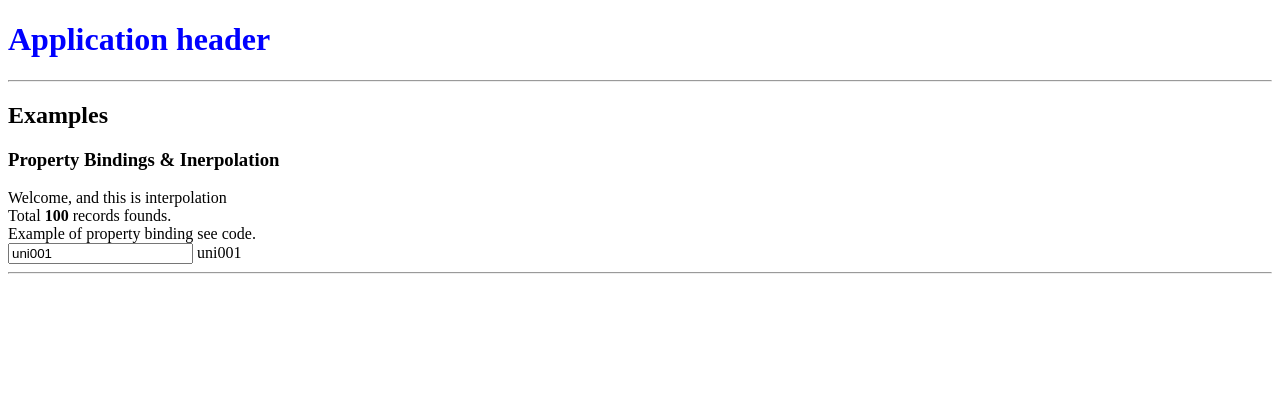
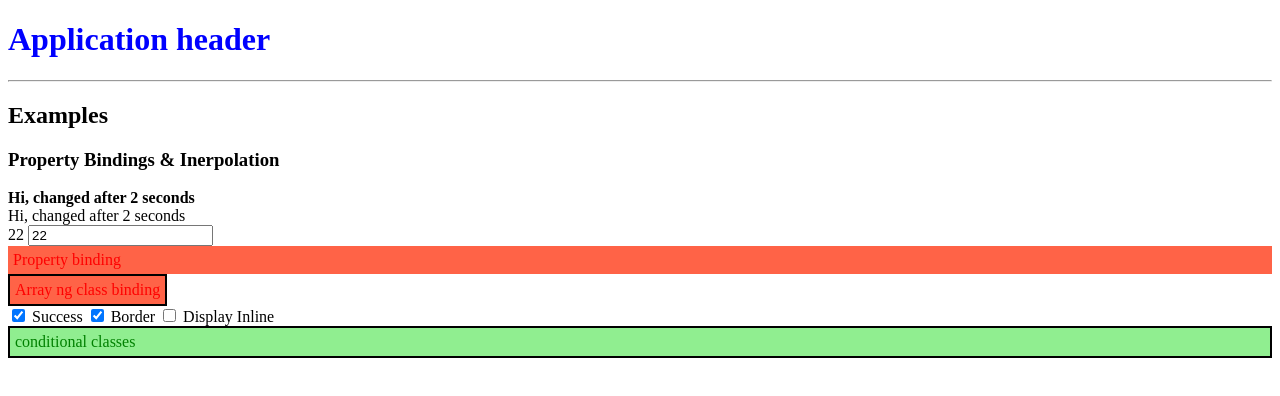
Before and after one commit to indreshpratap/nglearn5, an Angular app: page / in a window 1280 px wide. Shown: the top 396 px of the page. Built offline with nearby package versions, Linux system fonts and the light colour scheme.

Commit message:
property binding and ng class example

```diff
--- a/src/app/examples/property-binding.component.html
+++ b/src/app/examples/property-binding.component.html
@@ -1,9 +1,27 @@
 <h3>Property Bindings & Inerpolation</h3>
 <!-- Interpolation -> {{}} -->
-{{ message }}
-<br> Total
-<b>{{ total }}</b> records founds.
+<b>{{ message }}</b>
 
-<div [id]="uniqueid">Example of property binding see code.</div>
-<input type="text" name="uni" [value]="uniqueid"> {{uniqueid}}
-<hr>
+<div>
+  {{message}}
+</div>
+
+
+{{ current_index }}
+<input [id]="notes_status_cls" type="text" [value]="current_index">
+
+<div id="" class="notes container" [ngClass]="notes_status_cls" [tabindex]="current_index">
+    Property binding
+</div>
+
+<div class="notes" [ngClass]="cls_array">
+    Array ng class binding
+</div>
+<br>
+<input type="checkbox" [(ngModel)]="cls_obj['success']"> Success
+<input type="checkbox" [(ngModel)]="cls_obj['border']"> Border
+<input type="checkbox" [(ngModel)]="cls_obj['display-inline']"> Display Inline
+
+<div class="notes" [ngClass]="cls_obj">
+    conditional classes
+</div>
--- a/src/app/examples/property-binding.component.ts
+++ b/src/app/examples/property-binding.component.ts
@@ -8,14 +8,44 @@ import { Component } from '@angular/core';
     templateUrl: './property-binding.component.html'
 })
 export class AppPropertyBindingComponent {
-    message = "Welcome, and this is interpolation";
-    total = 100;
-    uniqueid = "uni001";
+    message = "Welcome, to NG class";
+    description = "My description";
+    current_index = 0;
+
+    notes_status_cls = 'success';
+
+    cls_array=['success','display-inline'];
+
+    cls_obj={};
 
     constructor() {
-        // Changing the property and check the id of div and value of input will be changed on screen
+        this.setCondition();
+
         setTimeout(() => {
-            this.uniqueid = "0009999";
-        }, 10000);
+            this.message = "Hi, changed after 2 seconds";
+
+            this.current_index = 22;
+            this.cls_array.push('border');
+
+            this.cls_array[0]='warning';
+
+        }, 4000);
+
+        setInterval(() => {
+            if (this.notes_status_cls === 'success') {
+                this.notes_status_cls = 'warning';
+            } else {
+                this.notes_status_cls = 'success';
+            }
+        }, 4000);
+
+    }
+
+    setCondition() {
+        this.cls_obj = {
+            'success':true,
+            'border':true,
+            'display-inline':false
+        };
     }
 }
--- a/src/styles.css
+++ b/src/styles.css
@@ -2,3 +2,21 @@
 h1 {
     color: green;
 }
+
+.notes {
+    padding:5px;
+}
+.warning {
+    color:red;
+    background: tomato;
+}
+.success {
+    color:green;
+background: lightgreen;
+}
+.display-inline {
+    display: inline-block;
+}
+.border {
+    border: 2px solid black;
+}
```
Also changed, not shown: src/app/footer.component.ts (added, +16 -0 lines).
